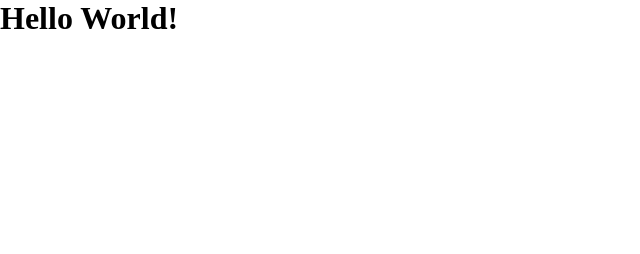
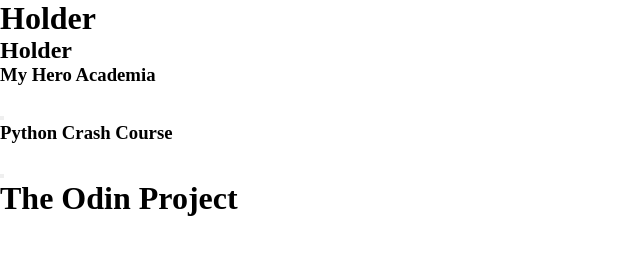
Before and after one commit to JimmyJimenez2400/Project-Library, a website: page index.html in a window 1280 px wide. Shown: the whole page, without its empty margins (0-640 px from the left). Drawn offline with Linux system fonts and the light colour scheme.

Commit message:
Remove Output Div, No Use After Making CreateCards Function

```diff
--- a/index.html
+++ b/index.html
@@ -11,7 +11,20 @@
 </head>
 
 <body>
-    <h1>Hello World!</h1>
+    <div id="container">
+        <header id="header">
+            <h1>Holder</h1>
+        </header>
+        <section id="sidebar">
+            <h1>Holder</h1>
+        </section>
+        <main id="main">
+        </main>
+        <footer id="footer">
+            <h1>The Odin Project</h1>
+        </footer>
+    </div>
+
 </body>
 
 </html>
```
